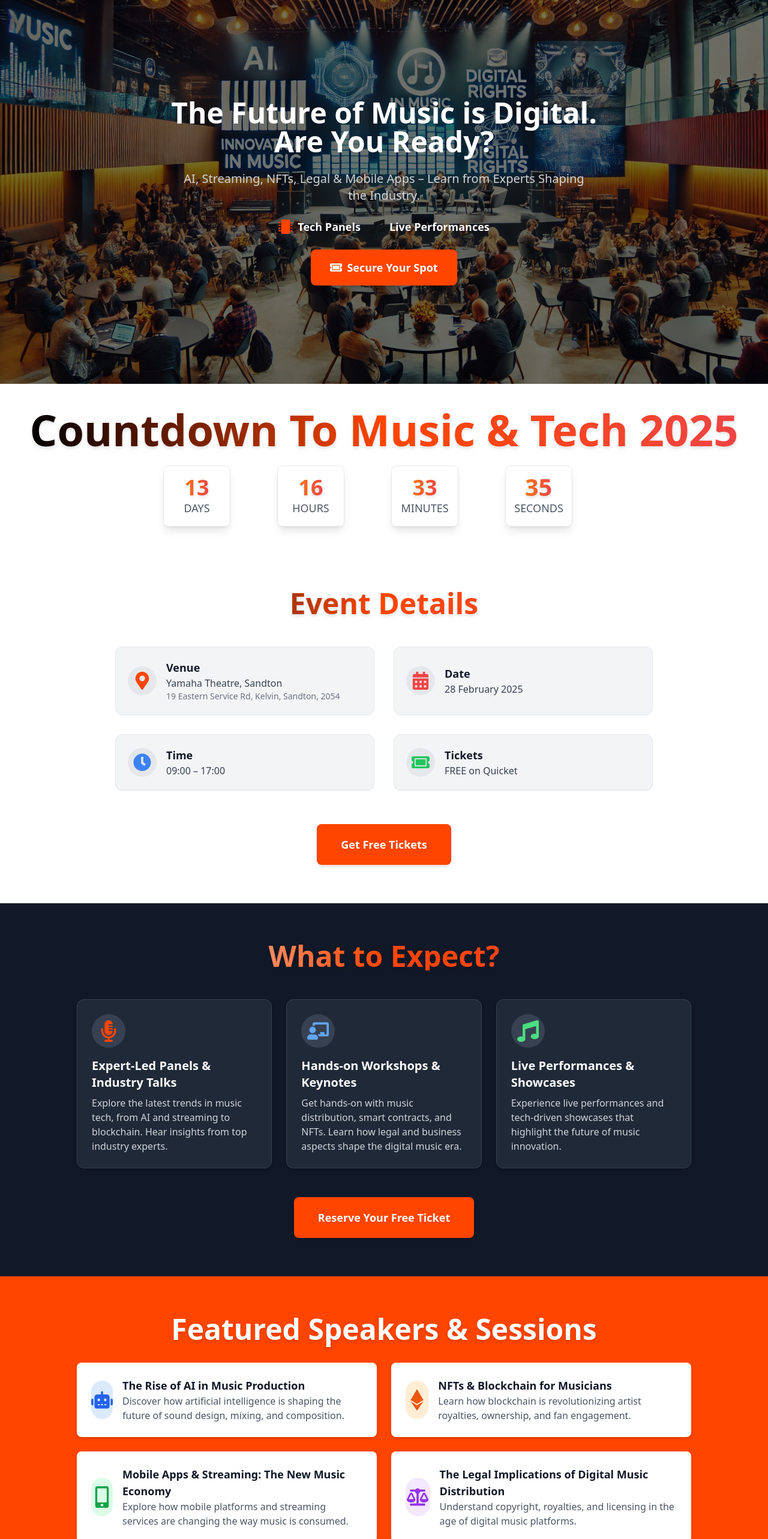
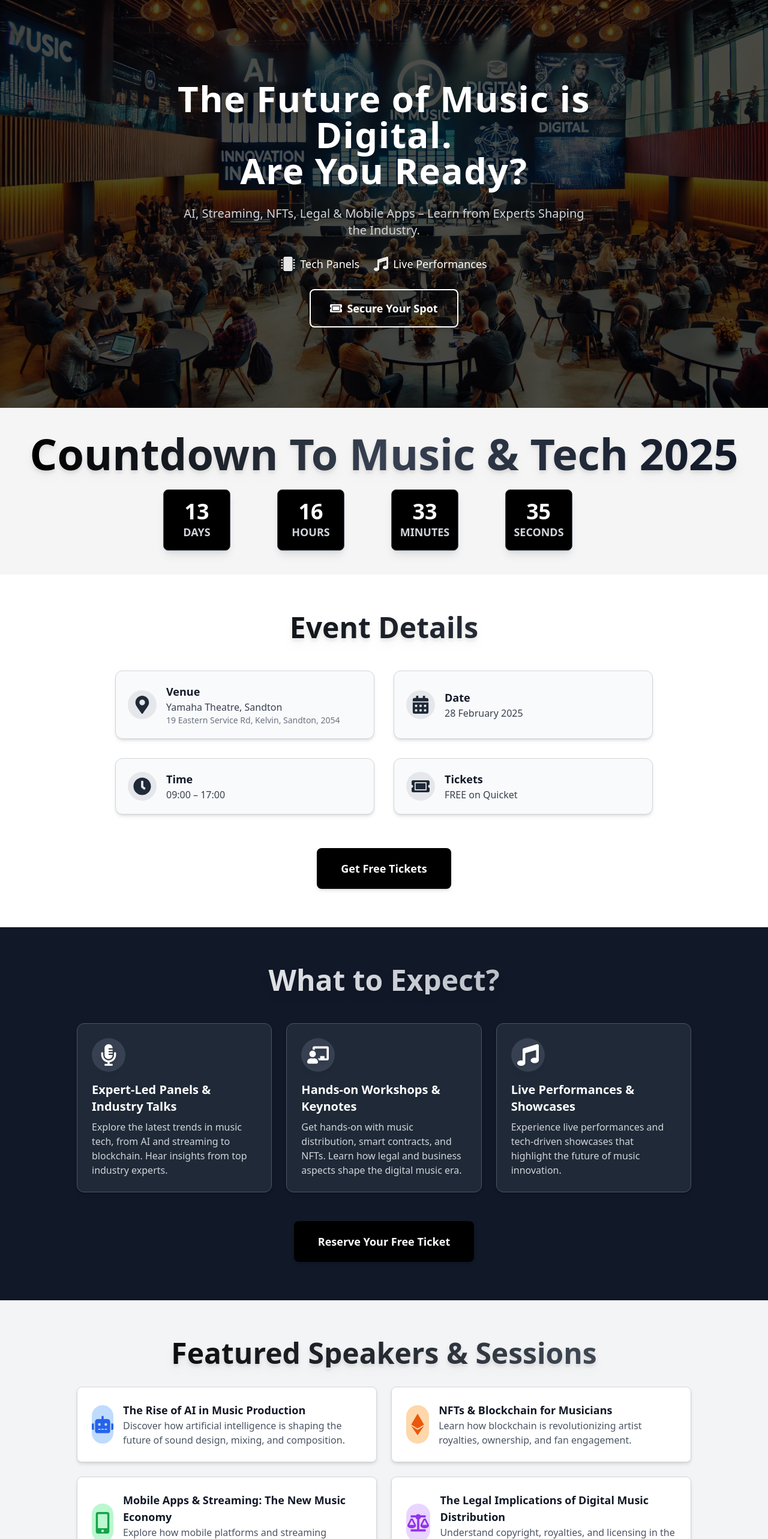
Before and after one commit to Refiloe09/music-tech-event, a Next.js app: page / in a window 1280 px wide. Shown: the top 2566 px of the page at 60% size. Built offline with nearby package versions, Linux system fonts and the light colour scheme.

Commit message:
black and white theme

```diff
--- a/src/app/components/CountdownTimer.tsx
+++ b/src/app/components/CountdownTimer.tsx
@@ -46,7 +46,7 @@ const CountdownTimer = () => {
           initial={{ opacity: 0, y: -30 }}
           animate={{ opacity: 1, y: 0 }}
           transition={{ duration: 1 }}
-          className="text-4xl sm:text-5xl md:text-7xl font-extrabold text-transparent bg-gradient-to-r from-black via-event-orange to-red-500 bg-clip-text drop-shadow-md text-center leading-tight"
+          className="text-4xl sm:text-5xl md:text-7xl font-extrabold text-transparent bg-gradient-to-r from-black via-gray-700 to-gray-900 bg-clip-text drop-shadow-lg text-center leading-tight"
         >
           Countdown To <br className="sm:hidden" /> Music & Tech 2025
         </motion.h1>
@@ -55,27 +55,30 @@ const CountdownTimer = () => {
       {/* Timer Boxes */}
       <div className="grid grid-cols-4 sm:grid-cols-2 md:grid-cols-4 gap-4 md:gap-6 mt-6 max-w-lg md:max-w-3xl mx-auto px-4">
         {[
-          { label: "Days", value: days },
-          { label: "Hours", value: hours },
-          { label: "Minutes", value: minutes },
-          { label: "Seconds", value: seconds },
+          { label: "DAYS", value: days },
+          { label: "HOURS", value: hours },
+          { label: "MINUTES", value: minutes },
+          { label: "SECONDS", value: seconds },
         ].map((item, index) => (
           <motion.div
             key={index}
             initial={{ scale: 0.9 }}
             animate={{ scale: 1 }}
             transition={{ duration: 0.5, repeat: Infinity, repeatType: "reverse" }}
-            className="flex flex-col items-center p-4 w-24 sm:w-28 rounded-lg bg-white shadow-lg border border-gray-200"
+            className="flex flex-col items-center p-4 w-24 sm:w-28 rounded-lg bg-black shadow-lg border border-gray-700"
           >
             <motion.span
-              initial={{ scale: 1 }}
-              animate={item.label === "Seconds" ? { scale: 1.1 } : { scale: 1 }}
-              transition={{ duration: 0.5, repeat: Infinity, repeatType: "reverse" }}
-              className="text-3xl sm:text-4xl font-bold bg-gradient-to-r from-orange-500 to-red-500 text-transparent bg-clip-text drop-shadow-md"
+              key={item.value} // Ensures reanimation on update
+              initial={{ scale: 0.8, opacity: 0 }}
+              animate={{ scale: 1, opacity: 1 }}
+              transition={{ duration: 0.5, ease: "easeOut" }}
+              className="text-3xl sm:text-4xl font-bold text-white"
             >
               {item.value}
             </motion.span>
-            <span className="text-sm sm:text-lg text-gray-600 uppercase">{item.label}</span>
+            <span className="text-sm sm:text-lg text-gray-300 uppercase font-semibold">
+              {item.label}
+            </span>
           </motion.div>
         ))}
       </div>
--- a/src/app/components/EventDetails.tsx
+++ b/src/app/components/EventDetails.tsx
@@ -13,7 +13,7 @@ export default function EventDetails() {
           initial={{ opacity: 0, y: -20 }}
           animate={{ opacity: 1, y: 0 }}
           transition={{ duration: 0.8 }}
-          className="text-4xl sm:text-5xl font-extrabold text-transparent bg-gradient-to-r from-gray-900 via-event-orange to-red-500 bg-clip-text drop-shadow-md mb-12"
+          className="text-4xl sm:text-5xl font-extrabold text-transparent bg-gradient-to-r from-black to-gray-700 bg-clip-text drop-shadow-lg mb-12"
         >
           Event Details
         </motion.h2>
@@ -22,23 +22,23 @@ export default function EventDetails() {
         <div className="grid grid-cols-1 sm:grid-cols-2 gap-6 md:gap-8">
           {[
             {
-              icon: <FaMapMarkerAlt className="text-event-orange text-2xl sm:text-3xl" />,
+              icon: <FaMapMarkerAlt className="text-gray-800 text-2xl sm:text-3xl" />,
               title: "Venue",
               details: "Yamaha Theatre, Sandton",
               subDetails: "19 Eastern Service Rd, Kelvin, Sandton, 2054",
             },
             {
-              icon: <FaCalendarAlt className="text-red-500 text-2xl sm:text-3xl" />, // 🔴 Calendar icon now red
+              icon: <FaCalendarAlt className="text-gray-800 text-2xl sm:text-3xl" />,
               title: "Date",
               details: "28 February 2025",
             },
             {
-              icon: <FaClock className="text-blue-500 text-2xl sm:text-3xl" />, // 🔵 Time icon now blue
+              icon: <FaClock className="text-gray-800 text-2xl sm:text-3xl" />,
               title: "Time",
               details: "09:00 – 17:00",
             },
             {
-              icon: <FaTicketAlt className="text-green-500 text-2xl sm:text-3xl" />,
+              icon: <FaTicketAlt className="text-gray-800 text-2xl sm:text-3xl" />,
               title: "Tickets",
               details: "FREE on Quicket",
             },
@@ -48,9 +48,9 @@ export default function EventDetails() {
               initial={{ opacity: 0, y: 20 }}
               animate={{ opacity: 1, y: 0 }}
               transition={{ duration: 0.6, delay: index * 0.1 }}
-              className="flex items-center bg-gray-100 p-5 rounded-xl shadow-sm border border-gray-200 hover:shadow-lg transition-transform hover:-translate-y-1"
+              className="flex items-center bg-gray-50 p-5 rounded-xl shadow-md border border-gray-300 hover:shadow-lg hover:border-gray-500 transition-transform hover:-translate-y-1"
             >
-              <div className="mr-4 flex items-center justify-center w-10 h-10 sm:w-12 sm:h-12 bg-gray-200 rounded-full">
+              <div className="mr-4 flex items-center justify-center w-12 h-12 bg-gray-200 rounded-full hover:bg-gray-800 hover:text-white transition">
                 {item.icon}
               </div>
               <div className="text-left">
@@ -73,7 +73,7 @@ export default function EventDetails() {
             href="https://www.quicket.co.za/events/301842-music-tech-conference-and-live-music-showcases/#/"
             target="_blank"
           >
-            <button className="px-10 py-5 bg-event-orange hover:bg-orange-600 text-white text-lg font-bold rounded-lg shadow-md transition">
+            <button className="px-10 py-5 bg-black hover:bg-gray-800 text-white text-lg font-bold rounded-lg shadow-md transition">
               Get Free Tickets
             </button>
           </Link>
--- a/src/app/components/Expectations.tsx
+++ b/src/app/components/Expectations.tsx
@@ -13,7 +13,7 @@ export default function Expectations() {
           initial={{ opacity: 0, y: -20 }}
           animate={{ opacity: 1, y: 0 }}
           transition={{ duration: 0.8 }}
-          className="text-4xl sm:text-5xl font-extrabold text-transparent bg-gradient-to-r from-white via-event-orange to-red-500 bg-clip-text drop-shadow-md mb-12"
+          className="text-4xl sm:text-5xl font-extrabold text-transparent bg-gradient-to-r from-white to-gray-400 bg-clip-text drop-shadow-lg mb-12"
         >
           What to Expect?
         </motion.h2>
@@ -22,19 +22,19 @@ export default function Expectations() {
         <div className="grid grid-cols-1 md:grid-cols-3 gap-6 text-left">
           {[
             {
-              icon: <FaMicrophoneAlt className="text-event-orange text-3xl sm:text-4xl" />,
+              icon: <FaMicrophoneAlt className="text-white text-3xl sm:text-4xl drop-shadow-lg" />,
               title: "Expert-Led Panels & Industry Talks",
               description:
                 "Explore the latest trends in music tech, from AI and streaming to blockchain. Hear insights from top industry experts.",
             },
             {
-              icon: <FaChalkboardTeacher className="text-blue-400 text-3xl sm:text-4xl" />,
+              icon: <FaChalkboardTeacher className="text-white text-3xl sm:text-4xl drop-shadow-lg" />,
               title: "Hands-on Workshops & Keynotes",
               description:
                 "Get hands-on with music distribution, smart contracts, and NFTs. Learn how legal and business aspects shape the digital music era.",
             },
             {
-              icon: <FaMusic className="text-green-400 text-3xl sm:text-4xl" />,
+              icon: <FaMusic className="text-white text-3xl sm:text-4xl drop-shadow-lg" />,
               title: "Live Performances & Showcases",
               description:
                 "Experience live performances and tech-driven showcases that highlight the future of music innovation.",
@@ -45,7 +45,7 @@ export default function Expectations() {
               initial={{ opacity: 0, y: 20 }}
               animate={{ opacity: 1, y: 0 }}
               transition={{ duration: 0.6, delay: index * 0.1 }}
-              className="flex flex-col bg-gray-800 p-6 rounded-xl shadow-md border border-gray-700 hover:shadow-lg transition-transform hover:-translate-y-1"
+              className="flex flex-col bg-gray-800 p-6 rounded-xl shadow-md border border-gray-600 hover:border-gray-400 hover:shadow-xl transition-transform hover:-translate-y-1"
             >
               <div className="flex items-center justify-center w-14 h-14 bg-gray-700 rounded-full mb-4">
                 {item.icon}
@@ -67,7 +67,7 @@ export default function Expectations() {
             href="https://www.quicket.co.za/events/301842-music-tech-conference-and-live-music-showcases/#/"
             target="_blank"
           >
-            <button className="px-10 py-5 bg-event-orange hover:bg-orange-600 text-white text-lg font-bold rounded-lg shadow-md transition">
+            <button className="px-10 py-5 bg-black hover:bg-gray-800 text-white text-lg font-bold rounded-lg shadow-md transition">
               Reserve Your Free Ticket
             </button>
           </Link>
--- a/src/app/components/HeroSection.tsx
+++ b/src/app/components/HeroSection.tsx
@@ -10,14 +10,14 @@ export default function Hero() {
   const [videoError, setVideoError] = useState(false);
 
   return (
-    <section className="relative w-full min-h-[80vh] flex items-center justify-center text-center px-4 md:px-6">
-      {/* Background Video (Fallback to Image on Error) */}
+    <section className="relative w-full min-h-[85vh] flex items-center justify-center text-center px-4 md:px-6">
+      {/* Background Video (Fallback to Image) */}
       {!videoError ? (
         <video
           autoPlay
           loop
           muted
-          className="absolute inset-0 w-full h-full object-cover brightness-75"
+          className="absolute inset-0 w-full h-full object-cover brightness-50"
           onError={() => setVideoError(true)}
         >
           <source src="/videos/video1.mp4" type="video/mp4" />
@@ -27,54 +27,55 @@ export default function Hero() {
           src="/images/hero3.webp"
           alt="Music & Tech Event"
           fill
-          className="object-cover brightness-75"
+          className="object-cover brightness-50"
           priority
         />
       )}
 
-      {/* Dark Overlay for Readability */}
+      {/* Overlay */}
       <div className="absolute inset-0 bg-black/40"></div>
 
       {/* Content */}
-      <div className="relative z-10 flex flex-col items-center max-w-sm md:max-w-3xl mx-auto px-4 space-y-4 sm:space-y-6">
+      <div className="relative z-10 flex flex-col items-center max-w-3xl mx-auto px-4 space-y-5 sm:space-y-7">
         {/* Animated Headline */}
         <motion.h1
           initial={{ opacity: 0, y: -20 }}
           animate={{ opacity: 1, y: 0 }}
           transition={{ duration: 1 }}
-          className="text-xl sm:text-8xl md:text-5xl font-extrabold text-white text-shadow leading-tight"
+          className="text-4xl sm:text-6xl font-extrabold text-white leading-tight tracking-wide drop-shadow-lg"
         >
-          The Future of Music is Digital. Are You Ready?
+          The Future of Music is Digital.
+          <br className="hidden sm:block" /> Are You Ready?
         </motion.h1>
 
         {/* Sub-Headline */}
         <motion.p
           initial={{ opacity: 0, y: 15 }}
           animate={{ opacity: 1, y: 0 }}
-          transition={{ duration: 1, delay: 0.4 }}
-          className="text-sm sm:text-lg md:text-xl text-gray-300 max-w-2xl"
+          transition={{ duration: 1, delay: 0.3 }}
+          className="text-lg sm:text-xl text-gray-300 max-w-2xl leading-relaxed"
         >
           AI, Streaming, NFTs, Legal & Mobile Apps – Learn from Experts Shaping
           the Industry.
         </motion.p>
 
         {/* Feature Highlights */}
-        <div className="flex flex-wrap justify-center gap-4">
+        <div className="flex flex-wrap justify-center gap-6">
           <motion.div
             whileHover={{ scale: 1.1 }}
-            className="flex items-center space-x-2 text-event-orange"
+            className="flex items-center space-x-2 text-gray-300"
           >
-            <FaMicrochip className="text-lg sm:text-2xl" />
-            <span className="text-white text-sm sm:text-lg font-semibold">
+            <FaMicrochip className="text-lg sm:text-2xl text-white/90" />
+            <span className="text-white text-lg font-medium">
               Tech Panels
             </span>
           </motion.div>
           <motion.div
             whileHover={{ scale: 1.1 }}
-            className="flex items-center space-x-2 text-event-black"
+            className="flex items-center space-x-2 text-gray-300"
           >
-            <FaMusic className="text-lg sm:text-2xl" />
-            <span className="text-white text-sm sm:text-lg font-semibold">
+            <FaMusic className="text-lg sm:text-2xl text-white/90" />
+            <span className="text-white text-lg font-medium">
               Live Performances
             </span>
           </motion.div>
@@ -84,13 +85,13 @@ export default function Hero() {
         <motion.div
           initial={{ opacity: 0, scale: 0.9 }}
           animate={{ opacity: 1, scale: 1 }}
-          transition={{ duration: 0.6, delay: 0.8 }}
+          transition={{ duration: 0.6, delay: 0.6 }}
         >
           <Link
             href="https://www.quicket.co.za/events/301842-music-tech-conference-and-live-music-showcases/#/"
             target="_blank"
           >
-            <button className="px-6 sm:px-8 py-3 sm:py-4 bg-event-orange hover:bg-orange-600 text-white text-sm sm:text-lg font-bold rounded-lg shadow-md flex items-center space-x-2">
+            <button className="px-8 py-3 sm:py-4 border-2 border-white text-white text-lg font-semibold rounded-lg shadow-md flex items-center space-x-2 hover:bg-white hover:text-black transition duration-300">
               <FaTicketAlt className="text-lg sm:text-xl" />
               <span>Secure Your Spot</span>
             </button>
--- a/src/app/components/Topics.tsx
+++ b/src/app/components/Topics.tsx
@@ -9,50 +9,50 @@ const topics = [
     title: "The Rise of AI in Music Production",
     description: "Discover how artificial intelligence is shaping the future of sound design, mixing, and composition.",
     icon: <FaRobot className="text-blue-600 text-4xl" />,
-    bgColor: "bg-blue-100",
+    bgColor: "bg-blue-200",
   },
   {
     title: "NFTs & Blockchain for Musicians",
     description: "Learn how blockchain is revolutionizing artist royalties, ownership, and fan engagement.",
     icon: <FaEthereum className="text-orange-600 text-4xl" />,
-    bgColor: "bg-orange-100",
+    bgColor: "bg-orange-200",
   },
   {
     title: "Mobile Apps & Streaming: The New Music Economy",
     description: "Explore how mobile platforms and streaming services are changing the way music is consumed.",
     icon: <FaMobileAlt className="text-green-600 text-4xl" />,
-    bgColor: "bg-green-100",
+    bgColor: "bg-green-200",
   },
   {
     title: "The Legal Implications of Digital Music Distribution",
     description: "Understand copyright, royalties, and licensing in the age of digital music platforms.",
     icon: <FaBalanceScale className="text-purple-600 text-4xl" />,
-    bgColor: "bg-purple-100",
+    bgColor: "bg-purple-200",
   },
   {
     title: "Featured Artists Using Tech Innovations in Music",
     description: "Live performances showcasing how musicians are integrating tech into their craft.",
     icon: <FaMusic className="text-red-600 text-4xl" />,
-    bgColor: "bg-red-100",
+    bgColor: "bg-red-200",
   },
   {
     title: "Demo of AI-Generated Music & NFT Drops",
     description: "Experience AI-generated compositions and exclusive NFT music drops in real-time.",
     icon: <FaHeadphones className="text-blue-600 text-4xl" />,
-    bgColor: "bg-blue-100",
+    bgColor: "bg-blue-200",
   },
 ];
 
 export default function Topics() {
   return (
-    <section className="bg-event-orange py-16 px-6 text-white text-center">
+    <section className="bg-gray-100 py-16 px-6 text-center">
       <div className="max-w-5xl mx-auto">
         {/* Section Header */}
         <motion.h2
           initial={{ opacity: 0, y: -20 }}
           animate={{ opacity: 1, y: 0 }}
           transition={{ duration: 0.8 }}
-          className="text-4xl md:text-5xl font-extrabold text-white drop-shadow-md mb-8"
+          className="text-4xl md:text-5xl font-extrabold text-transparent bg-gradient-to-r from-black to-gray-600 bg-clip-text drop-shadow-lg mb-8"
         >
           Featured Speakers & Sessions
         </motion.h2>
@@ -65,7 +65,7 @@ export default function Topics() {
               initial={{ opacity: 0, y: 20 }}
               animate={{ opacity: 1, y: 0 }}
               transition={{ duration: 0.6, delay: index * 0.2 }}
-              className="bg-white p-6 rounded-lg shadow-md hover:shadow-lg transition flex items-center space-x-4"
+              className="bg-white p-6 rounded-lg shadow-md border border-gray-300 hover:border-gray-400 hover:scale-105 transition-transform flex items-center space-x-4"
             >
               <div className={`w-16 h-16 ${topic.bgColor} flex items-center justify-center rounded-full`}>
                 {topic.icon}
@@ -86,7 +86,7 @@ export default function Topics() {
           className="mt-10"
         >
           <Link href="#schedule">
-            <button className="px-8 py-4 bg-white hover:bg-gray-200 text-event-orange text-lg font-bold rounded-lg shadow-md transition">
+            <button className="px-8 py-4 bg-black hover:bg-gray-800 text-white text-lg font-bold rounded-lg shadow-md transition">
               Explore the Schedule
             </button>
           </Link>
--- a/src/app/components/WhyAttend.tsx
+++ b/src/app/components/WhyAttend.tsx
@@ -10,21 +10,21 @@ const reasons = [
     description:
       "Spotify, Apple Music, YouTube, and TikTok are tech giants, not record labels. AI, blockchain, and digital tools are transforming music creation and distribution.",
     icon: <FaRocket className="text-blue-600 text-4xl" />,
-    bgColor: "bg-blue-100",
+    bgColor: "bg-blue-200",
   },
   {
     title: "South Africa Needs to Keep Up",
     description:
       "The global music industry is moving fast – AI-generated music, smart contracts, and NFTs are here. South African creatives must adapt to stay competitive.",
     icon: <FaGlobeAfrica className="text-orange-600 text-4xl" />,
-    bgColor: "bg-orange-100",
+    bgColor: "bg-orange-200",
   },
   {
     title: "Meet Experts, Learn, and Network",
     description:
       "Designed for artists, managers, booking agents, and professionals. Connect with industry leaders, legal experts, and music-tech pioneers.",
     icon: <FaHandshake className="text-green-600 text-4xl" />,
-    bgColor: "bg-green-100",
+    bgColor: "bg-green-200",
   },
 ];
 
@@ -37,7 +37,7 @@ export default function WhyAttend() {
           initial={{ opacity: 0, y: -20 }}
           animate={{ opacity: 1, y: 0 }}
           transition={{ duration: 0.8 }}
-          className="text-4xl md:text-5xl font-extrabold text-transparent bg-gradient-to-r from-black via-event-orange to-red-500 bg-clip-text drop-shadow-md mb-12"
+          className="text-4xl md:text-5xl font-extrabold text-transparent bg-gradient-to-r from-black to-gray-600 bg-clip-text drop-shadow-lg mb-12"
         >
           Why This Event Matters
         </motion.h2>
@@ -50,7 +50,7 @@ export default function WhyAttend() {
               initial={{ opacity: 0, y: 20 }}
               animate={{ opacity: 1, y: 0 }}
               transition={{ duration: 0.6, delay: index * 0.2 }}
-              className="bg-gray-100 p-6 rounded-lg shadow-sm hover:shadow-md transition flex flex-col items-center text-center"
+              className="bg-gray-100 p-6 rounded-lg shadow-md border border-gray-300 hover:scale-105 hover:shadow-lg transition-transform flex flex-col items-center text-center"
             >
               <div className={`w-16 h-16 ${reason.bgColor} flex items-center justify-center rounded-full mb-4`}>
                 {reason.icon}
@@ -69,7 +69,7 @@ export default function WhyAttend() {
           className="mt-10"
         >
           <Link href="https://www.quicket.co.za/events/301842-music-tech-conference-and-live-music-showcases/#/" target="_blank">
-            <button className="px-8 py-4 bg-event-orange hover:bg-orange-600 text-white text-lg font-bold rounded-lg shadow-md transition">
+            <button className="px-8 py-4 bg-black hover:bg-gray-900 text-white text-lg font-bold rounded-lg shadow-md transition">
               Register Now for Free
             </button>
           </Link>
--- a/tailwind.config.ts
+++ b/tailwind.config.ts
@@ -10,26 +10,35 @@ export default {
   theme: {
     extend: {
       colors: {
-        // Primary Theme Colors
-        "event-orange": "#FF4500", // Electric Orange (Main Theme Color)
-        "event-black": "#111111", // Deep Black (For Backgrounds)
-        "event-white": "#FFFFFF", // Clean White (For Text & Contrast)
+        // **Core Theme Colors**
+        "event-black": "#0D0D0D", // Deep Black (Background)
+        "event-white": "#F5F5F5", // Soft Off-White (Text & Contrast)
+        "event-gray": "#1C1C1C", // Dark Gray (Cards & Sections)
+        "event-border": "#2A2A2A", // Subtle Border Color
 
-        // Secondary & Accent Colors
-        "dark-gray": "#222222", // Slightly lighter than black
-        "light-gray": "#EAEAEA", // Soft Gray for Borders
+        // **Accent Colors**
+        "event-silver": "#CCCCCC", // Light Silver (Minimal Highlights)
+        "event-glow": "#FFFFFF", // Pure White Glow for Effects
       },
+
+      backgroundImage: {
+        "gradient-radial": "radial-gradient(circle, rgba(255,255,255,0.08) 0%, rgba(0,0,0,1) 100%)",
+      },
+
       animation: {
-        "pulse-glow": "pulse-glow 1.5s ease-in-out infinite",
+        "subtle-pulse": "subtle-pulse 1.8s infinite ease-in-out",
       },
+
       keyframes: {
-        "pulse-glow": {
-          "0%, 100%": { opacity: "1", filter: "drop-shadow(0 0 5px #FF4500)" },
-          "50%": { opacity: "0.8", filter: "drop-shadow(0 0 10px #FF4500)" },
+        "subtle-pulse": {
+          "0%, 100%": { opacity: "1", filter: "drop-shadow(0 0 5px rgba(255,255,255,0.2))" },
+          "50%": { opacity: "0.9", filter: "drop-shadow(0 0 10px rgba(255,255,255,0.4))" },
         },
       },
+
       fontFamily: {
-        "event-sans": ["Satoshi", "sans-serif"],
+        "event-sans": ["Inter", "sans-serif"],
+        "event-mono": ["IBM Plex Mono", "monospace"],
       },
     },
   },
```
Also changed, not shown: src/app/components/EventSchedule.tsx (+18 -17 lines).
